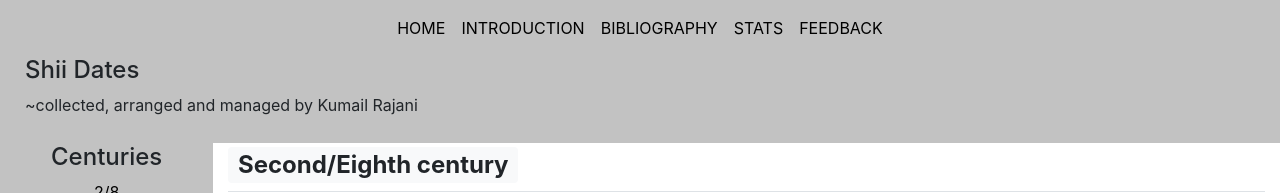
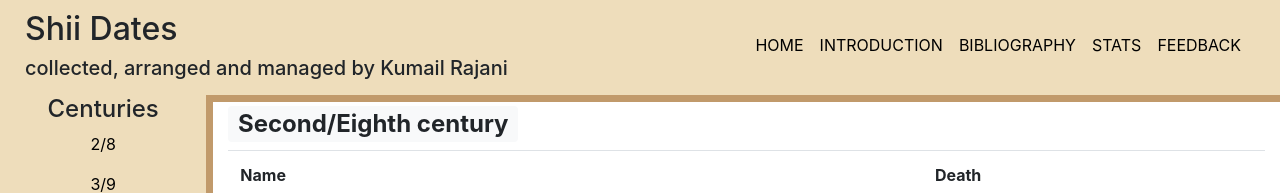
Before and after one commit to JustJunaid/scholarsProjectReact, a React (Create React App) app: page / in a window 1280 px wide. Shown: the top 193 px of the page. Built offline with nearby package versions, Linux system fonts and the light colour scheme; no server answers; the database is empty.

Commit message:
version 4 changes background and border stuff

```diff
--- a/src/components/Introduction.js
+++ b/src/components/Introduction.js
@@ -37,12 +37,6 @@ export default function Introduction() {
                         <img src={Logo} className="erclogo" alt="Logo"/>
                     </div>
                 </div>
-                {/* <p>Kumail Rajani</p>
-                <p className="introSignature">Research Fellow</p>
-                <p className="introSignature">Institute of Arab and Islamic Studies</p>
-                <p className="introSignature">University of Exeter</p>
-                <p className="introSignature">Stocker Road, Exeter, EX4 4ND.</p>
-                <p className="introSignature">Law, Authority and Learning in Imami Shiʿite Islam: <a target="_blank" href="http://www.lawalisi.eu">www.lawalisi.eu</a></p> */}
             </Jumbotron>
         </>
     )
--- a/src/components/Navbar.js
+++ b/src/components/Navbar.js
@@ -5,7 +5,12 @@ import './component-styles.css'
 
 export default function NavbarComponent() {
   return (
-    <div>
+      <div className="row rowHomePage">
+        <div className="col-md-6 col-9 introHeading">
+          <h2>Shii Dates</h2>
+          <h5>collected, arranged and managed by Kumail Rajani</h5>
+        </div>
+        <div className="col-md-6 col-3">
           <Navbar bg="light" className="navbar-fixed-top" variant="light" expand="lg">
             {/* <Link className="navbar-brand" to="/">HOME</Link> */}
             <Navbar.Toggle aria-controls="basic-navbar-nav" />
@@ -32,5 +37,6 @@ export default function NavbarComponent() {
             {/* <Link className="navbar-brand" to="/"><img src={Logo} className="erclogo" alt="Logo"/></Link> */}
         </Navbar>
       </div>
+    </div>
   )
 }
--- a/src/components/component-styles.css
+++ b/src/components/component-styles.css
@@ -14,6 +14,12 @@ a.centuryLink {
     color: #000;
 }
 
+div.rowHomePage {
+    margin-left: 0;
+    margin-right: 0;
+    background-color: #eeddbb;
+}
+
 .introSignature {
     margin-top: -16px;
 }
@@ -24,16 +30,23 @@ a.centuryLink {
 
 .introHeading {
     /* background-color: rgb(248, 249, 250); */
-    background-color: #c2c2c2;
+    background-color: #eeddbb;
     padding: 0 25px;
-    padding-bottom: 10px;
+    padding-top: 10px;
 }
 
 .centuriesColumn {
-    height: calc(100vh - 116px);
+    height: calc(100vh - 95px);
     overflow: scroll;
-    background-color: #c2c2c2;
+    background-color: #eeddbb;
     text-align: center;
+    border-right: 7px solid #c19a6b;
+}
+
+.scholarsColumn {
+    height: calc(100vh - 95px);
+    overflow: scroll;
+    border-top: 7px solid #c19a6b;
 }
 
 a.nav-link {
@@ -41,7 +54,10 @@ a.nav-link {
 }
 
 nav.navbar-fixed-top {
-    background-color: #c2c2c2 !important;
+    background-color: #eeddbb !important;
+    float: right;
+    padding-bottom: 30px;
+    padding-top: 25px;
 }
 
 #container {
--- a/src/components/index.js
+++ b/src/components/index.js
@@ -16,19 +16,16 @@ const HomePage = ({ scholarsData }) => {
   return (
     <>
       <Navbar />
-      <div className="introHeading">
-        <h4>Shii Dates</h4> <p>~collected, arranged and managed by Kumail Rajani</p>
-      </div>
       {final.length > 0 ? (
       <Container fluid={true} style={{position: 'fixed'}}>
           <Row>
           <Col xs={2} className="centuriesColumn">
-          <h4>Centuries</h4>
-            {
-              final.map((_, i) => <p key={i}><a className="centuryLink" href={`#${i+2}`}>{i+2}/{i+8}</a></p>)
-            }
+            <h4>Centuries</h4>
+              {
+                final.map((_, i) => <p key={i}><a className="centuryLink" href={`#${i+2}`}>{i+2}/{i+8}</a></p>)
+              }
           </Col>
-          <Col style={{height: 'calc(100vh - 115px)', overflow: 'scroll'}}>
+          <Col className="scholarsColumn">
             {
               final.map((arr, i) => {
                 return (
```
Lines whose indentation alone changed are shown as unchanged.
